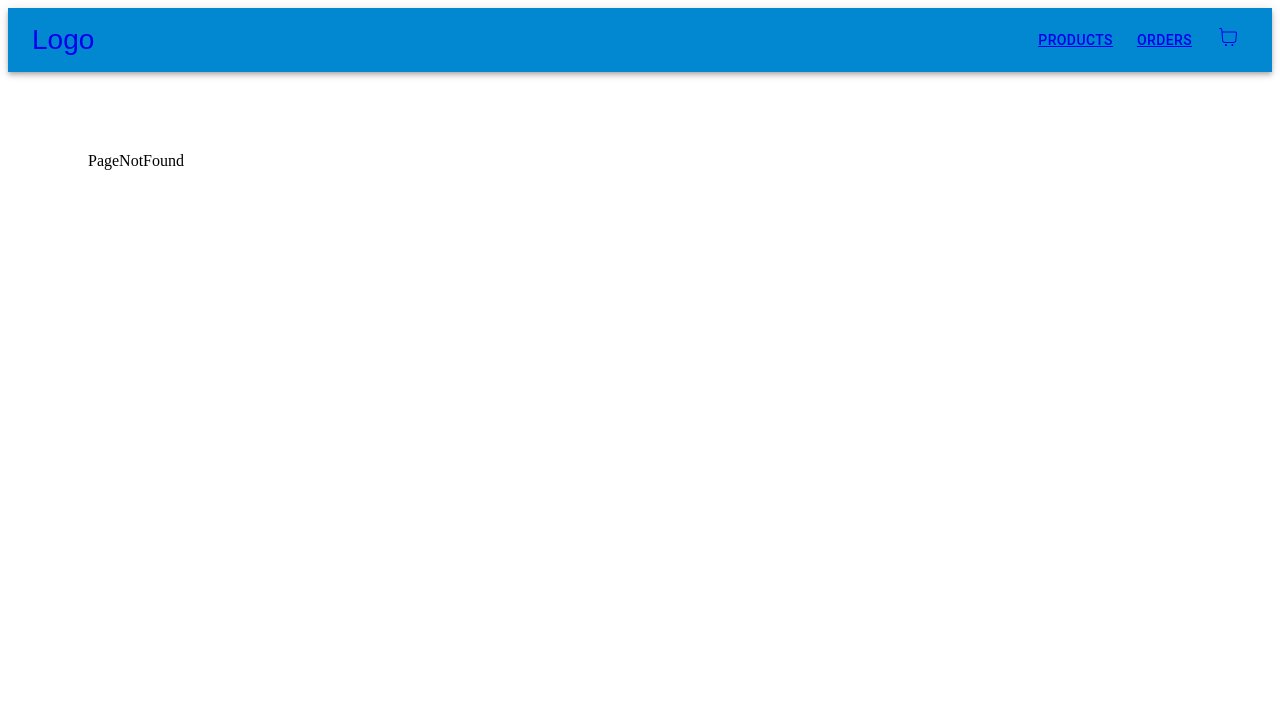
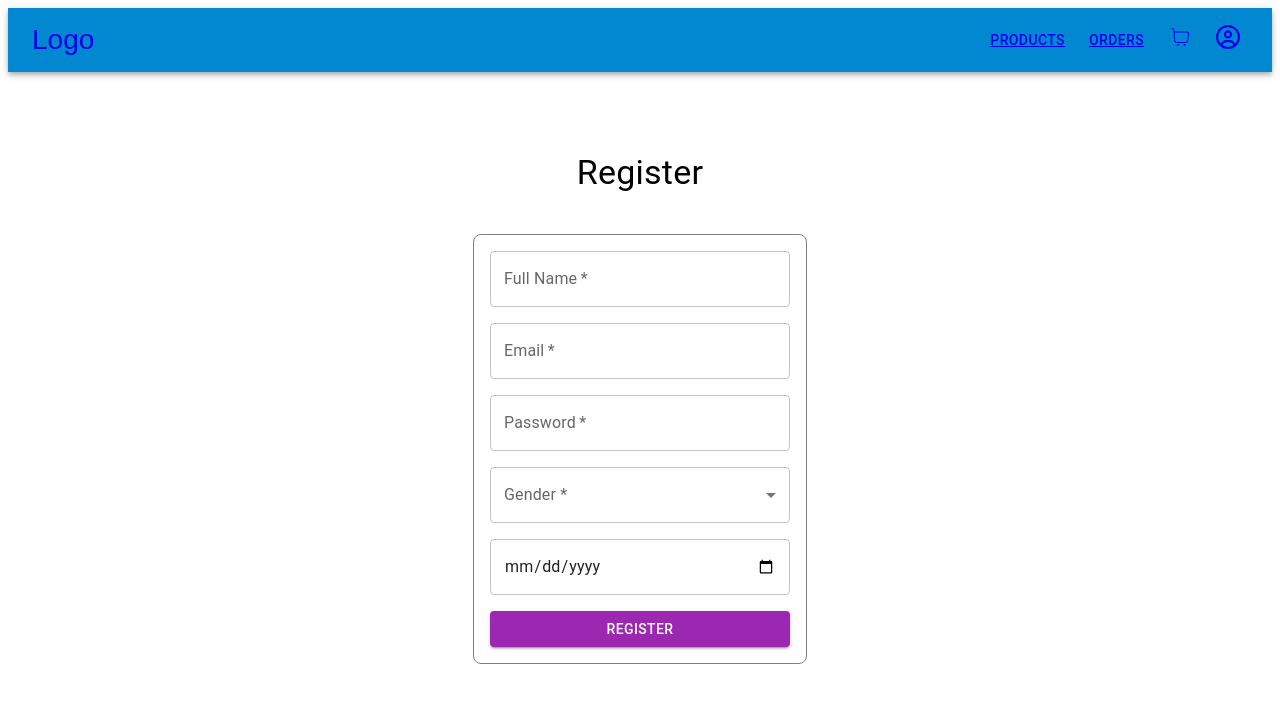
Before and after one commit to Sujan-1990/shopping-cart, a React (Vite) app: page /register in a window 1280 px wide. Shown: the top 702 px of the page. Built offline with nearby package versions, Linux system fonts and the light colour scheme.

Commit message:
created user login and register page

```diff
--- a/data/data.json
+++ b/data/data.json
@@ -91,5 +91,23 @@
         }
       ]
     }
+  ],
+  "users": [
+    {
+      "id": "810a",
+      "name": "adam eve",
+      "email": "ae@mail",
+      "password": "asdf",
+      "gender": "",
+      "dob": null
+    },
+    {
+      "id": "8f8e",
+      "name": "adam eve",
+      "email": "ae@mail",
+      "password": "zsd",
+      "gender": "male",
+      "dob": "2025-01-01T00:00:00.000Z"
+    }
   ]
 }
--- a/src/App.tsx
+++ b/src/App.tsx
@@ -5,6 +5,8 @@ import Orders from "./components/Orders";
 import Cart from "./components/Cart";
 import Home from "./components/Home";
 import Products from "./components/Products";
+import Login from "./components/Login";
+import Register from "./components/Register";
 function App() {
 	return (
 		<BrowserRouter>
@@ -14,6 +16,8 @@ function App() {
 					<Route path="/products" element={<Products />} />
 					<Route path="/orders" element={<Orders />} />
 					<Route path="/cart" element={<Cart />} />
+					<Route path="/login" element={<Login />} />
+					<Route path="/register" element={<Register />} />
 					<Route path="*" element={<PageNotFound />} />
 				</Route>
 			</Routes>
--- a/src/components/Header.tsx
+++ b/src/components/Header.tsx
@@ -1,5 +1,6 @@
 import { AppBar, Box, Button, IconButton, Stack, Toolbar } from "@mui/material";
 import { CiShoppingCart } from "react-icons/ci";
+import { FaRegCircleUser } from "react-icons/fa6";
 import { NavLink } from "react-router-dom";
 
 export default function Header() {
@@ -31,6 +32,11 @@ export default function Header() {
 									<CiShoppingCart />
 								</NavLink>
 							</IconButton>
+							<IconButton>
+								<NavLink to="/login">
+									<FaRegCircleUser />
+								</NavLink>
+							</IconButton>
 						</Stack>
 					</Toolbar>
 				</AppBar>
--- /dev/null
+++ b/src/components/Login.tsx
@@ -0,0 +1,54 @@
+import { Box, Button, Stack, TextField, Typography } from "@mui/material";
+import { Link } from "react-router-dom";
+
+export default function Login() {
+	return (
+		<Stack
+			direction="row"
+			spacing={5}
+			alignItems="center"
+			justifyContent="center"
+		>
+			<Box
+				width={350}
+				sx={{
+					border: "1px solid grey",
+					borderRadius: 2,
+					padding: 2,
+					display: "flex",
+					alignItems: "center",
+					gap: 4,
+				}}
+			>
+				<Typography variant="h4" mb={2}>
+					Login
+				</Typography>
+				<form>
+					<Stack spacing={2}>
+						<TextField
+							id="email"
+							label="Email"
+							variant="outlined"
+							type="email"
+							required
+						/>
+						<TextField
+							id="password"
+							label="Password"
+							variant="outlined"
+							type="password"
+							required
+						/>
+						<Button variant="contained">Submit</Button>
+					</Stack>
+				</form>
+			</Box>
+			<Typography variant="h6">OR</Typography>
+			<Link to="/register">
+				<Button variant="outlined" color="secondary">
+					Register
+				</Button>
+			</Link>
+		</Stack>
+	);
+}
--- /dev/null
+++ b/src/components/Register.tsx
@@ -0,0 +1,120 @@
+import {
+	Box,
+	Button,
+	FormControl,
+	InputLabel,
+	MenuItem,
+	Select,
+	Stack,
+	TextField,
+	Typography,
+} from "@mui/material";
+import { useState } from "react";
+import { IUsers } from "../interfaces/users";
+
+export default function Register() {
+	const [fullName, setFullName] = useState("");
+	const [email, setEmail] = useState("");
+	const [password, setPassword] = useState("");
+	const [gender, setGender] = useState("");
+	const [dob, setDob] = useState("");
+
+	async function handleSubmit() {
+		const userInformation: IUsers = {
+			name: fullName,
+			email: email,
+			password: password,
+			gender: gender,
+			dob: new Date(dob),
+		};
+		try {
+			const response = await fetch("http://localhost:3001/users", {
+				method: "POST",
+				body: JSON.stringify(userInformation),
+			});
+		} catch (error) {
+			console.log(error);
+		}
+	}
+
+	return (
+		<Stack
+			direction="column"
+			spacing={5}
+			alignItems="center"
+			justifyContent="center"
+		>
+			<Typography variant="h4">Register</Typography>
+			<form onSubmit={handleSubmit}>
+				<Stack
+					spacing={2}
+					sx={{
+						width: 300,
+						padding: 2,
+						border: "1px solid grey",
+						borderRadius: 2,
+					}}
+				>
+					<TextField
+						id="fullName"
+						name="Full Name"
+						label="Full Name"
+						type="text"
+						value={fullName}
+						onChange={(e) => setFullName(e.target.value)}
+						required
+					/>
+					<TextField
+						id="email"
+						name="Email"
+						label="Email"
+						type="email"
+						value={email}
+						onChange={(e) => setEmail(e.target.value)}
+						required
+					/>
+					<TextField
+						id="password"
+						name="Password"
+						label="Password"
+						type="password"
+						value={password}
+						onChange={(e) => setPassword(e.target.value)}
+						required
+					/>
+
+					<FormControl fullWidth>
+						<InputLabel id="demo-simple-select-label">Gender *</InputLabel>
+						<Select
+							labelId="demo-simple-select-label"
+							id="demo-simple-select"
+							value={gender}
+							label="Gender"
+							onChange={(e) => setGender(e.target.value)}
+							required
+						>
+							<MenuItem key="male" value="male">
+								Male
+							</MenuItem>
+							<MenuItem key="female" value="female">
+								Female
+							</MenuItem>
+						</Select>
+					</FormControl>
+
+					<TextField
+						id="dob"
+						name="dob"
+						type="date"
+						value={dob}
+						onChange={(e) => setDob(e.target.value)}
+						required
+					/>
+					<Button type="submit" variant="contained" color="secondary">
+						Register
+					</Button>
+				</Stack>
+			</form>
+		</Stack>
+	);
+}
--- /dev/null
+++ b/src/interfaces/users.ts
@@ -0,0 +1,7 @@
+export interface IUsers {
+	name: string;
+	email: string;
+	password: string;
+	gender: string;
+	dob: Date;
+}
```
